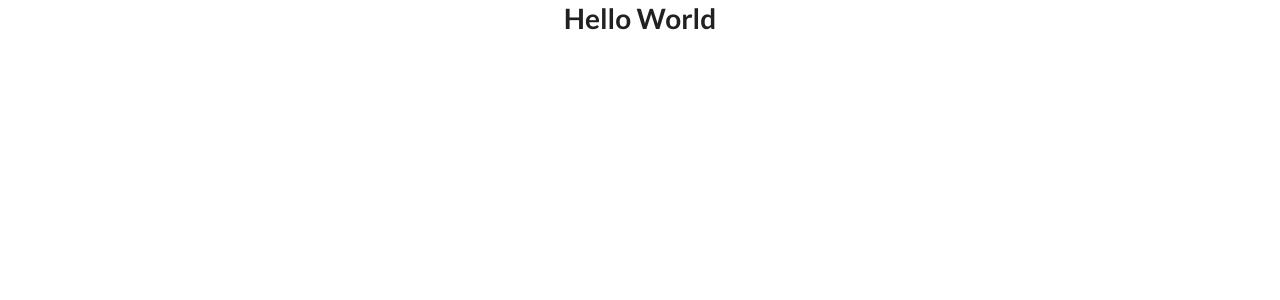
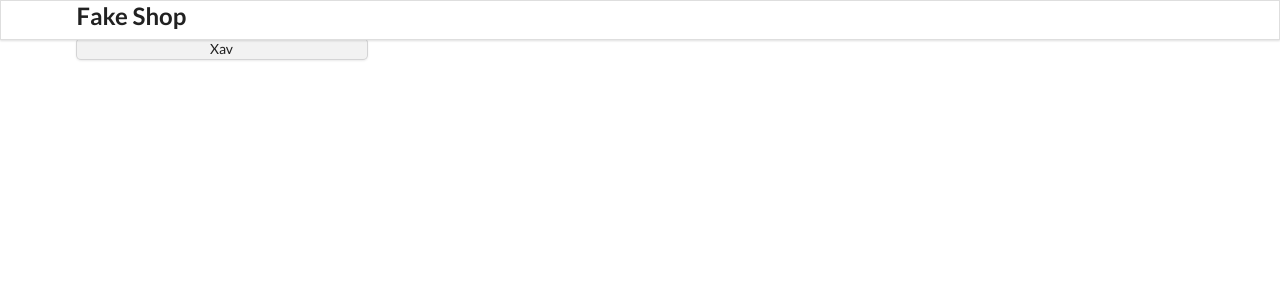
Before and after one commit to XavierAccerani/boutique-react, a React (Create React App) app: page / in a window 1280 px wide. Shown: the top 300 px of the page. Built offline with nearby package versions, Linux system fonts and the light colour scheme.

Commit message:
product listing

```diff
--- a/src/App.js
+++ b/src/App.js
@@ -1,9 +1,22 @@
-import './App.css';
+import "./App.css";
+
+import { BrowserRouter as Router, Routes, Route } from "react-router-dom";
+import Header from "./containers/Header";
+import ProductListing from "./containers/ProductListing";
+import ProductDetail from "./containers/ProductDetail";
+import ProductComponent from "./containers/ProductComponent";
 
 function App() {
   return (
     <div className="App">
-      <h1>Hello World</h1>
+      <Router>
+        <Header />
+        <Routes>
+          <Route path="/" exact element={<ProductListing />} />
+          <Route path="/product/:productI" exact element={<ProductDetail />} />
+          <Route> 404 not found </Route>
+        </Routes>
+      </Router>
     </div>
   );
 }
--- /dev/null
+++ b/src/containers/Header.js
@@ -0,0 +1,13 @@
+import React from "react";
+
+const Header = () => {
+    return (
+        <div className="ui fixed menu">
+            <div className="ui container center" >
+                <h2>Fake Shop</h2>
+            </div>
+        </div>
+    )
+};
+
+export default Header;
--- /dev/null
+++ b/src/containers/ProductComponent.js
@@ -0,0 +1,23 @@
+import React from "react";
+import { useSelector } from "react-redux";
+
+const ProductComponent = () => {
+  const products = useSelector((state) => state.allProducts.product);
+  const { id, title } = products[0];
+
+  return (
+    <div className="four column wide">
+      <div className="ui link cards">
+        <div className="card">
+          <div className="image">
+            <div className="content">
+              <div className="header"> {title} </div>
+            </div>
+          </div>
+        </div>
+      </div>
+    </div>
+  );
+};
+
+export default ProductComponent;
--- /dev/null
+++ b/src/containers/ProductDetail.js
@@ -0,0 +1,13 @@
+import React from "react";
+
+const ProductDetail = () => {
+    return (
+        <div>
+            <h1>
+                Product Detail
+            </h1>
+        </div>
+    )
+};
+
+export default ProductDetail;
--- /dev/null
+++ b/src/containers/ProductListing.js
@@ -0,0 +1,17 @@
+import React from "react";
+import { useSelector } from "react-redux";
+import ProductComponent from "./ProductComponent";
+
+import axios from "axios";
+
+const ProductListing = () => {
+  const products = useSelector((state) => state);
+  console.log("the product : ", products);
+  return (
+    <div className="ui grid container">
+      <ProductComponent />
+    </div>
+  );
+};
+
+export default ProductListing;
```
